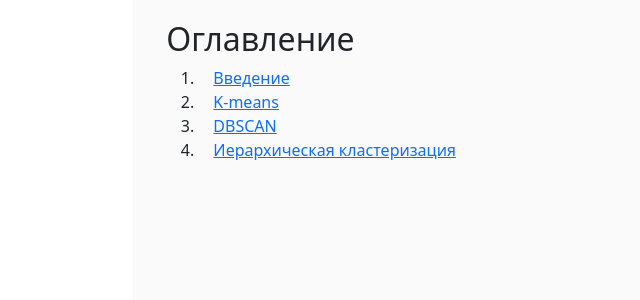
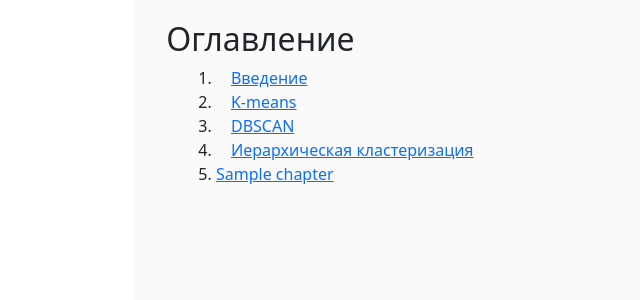
Before and after one commit to DmitriyDog/ClusterBook, a Django app: page / in a window 1280 px wide. Shown: the part 54-354 px from the top of the page, without its empty margins (59-699 px from the left). Run offline with Django 5.2, Linux system fonts and the light colour scheme; tables that the repository leaves empty hold one stand-in row (values such as "Sample post"); some libraries are stand-ins or nearby versions.

Commit message:
Добавил в оглавление вывод названий глав и статей из БД. Добавил в оглаление многоуровневый список.

```diff
--- a/ClusterTextbook/articles/templates/index.html
+++ b/ClusterTextbook/articles/templates/index.html
@@ -18,7 +18,28 @@
             width: 70%;
             height: 100%; /* Высота равна половине высоты окна браузера */
             background-color: #FAFAFA; /* Серый цвет заливки */
-            z-index: -1;}</style>
+            z-index: -1;}
+
+            ol {
+               /* убираем стандартную нумерацию */
+               list-style: none;
+               /* Идентифицируем счетчик и даем ему имя li.
+                Значение счетчика не указано - по умолчанию оно равно 0 */
+               counter-reset: li;
+            }
+
+            li:before {
+               /* Определяем элемент, который будет нумероваться — li.
+                Псевдоэлемент before указывает, что содержимое, вставляемое
+                 при помощи свойства content, будет располагаться перед пунктами списка.
+                  Здесь же устанавливается значение приращения счетчика (по умолчанию равно 1). */
+               counter-increment: li;
+               /* С помощью свойства content выводится номер пункта списка.
+                counters() означает, что генерируемый текст представляет собой
+                 значения всех счетчиков с таким именем. Точка в кавычках добавляет
+                  разделяющую точку между цифрами, а точка с пробелом добавляется перед
+                   содержимым каждого пункта списка */
+               content: counters(li, ".") ". ";}</style>
 </head>
 <body>
 <nav class="navbar navbar-expand-lg" style="background-color: #E0F3AA; font-size: 18px;">
@@ -40,6 +61,23 @@
                 <li><a href="/articles/k-means" class="article">K-means</a></li>
                 <li><a href="/articles/dbscan" class="article">DBSCAN</a></li>
                 <li><a href="/articles/hierarchy-clusters" class="article">Иерархическая кластеризация</a></li>
+                {% if chapter_list %}
+                    {% for chap in chapter_list %}
+                        <li>
+                        {% if chap.article_set.all|length > 1 %}
+                            {{ chap.chapter_name }}
+                            <ol>
+                                {% for article in chap.article_set.all %}
+                                    <li><a href="/">{{ article.article_name }}</a></li>
+                                {% endfor %}
+                            </ol>
+                        {% else %}
+                            <a href="/"> {{ chap.chapter_name }}</a>
+                        {% endif %}
+                        </li>
+                    {% endfor %}
+                {% else %}
+                {% endif %}
             </ol>
         </div>
         <div class="col-3"></div>
--- a/ClusterTextbook/articles/views.py
+++ b/ClusterTextbook/articles/views.py
@@ -1,14 +1,18 @@
 from django.http import HttpResponse
 from django.template import loader
+from .models import Chapter, Article
 
 
 def index(request):
     # Создаётся шаблон на основе странички
     template = loader.get_template('index.html')
 
+    # Получаю список всех глав, сортирую по номеру и заранее загружаю связанные с ними статьи через prefetch_related
+    chapter_list = Chapter.objects.order_by("chapter_order").prefetch_related("article_set")
     # Это данные, которые нужно подставить в шаблон.
-    # В этой конкретной ситуации данные туда подставлять не нужно, поэтому словарь остаётся пустым.
-    context = {}
+    context = {
+        "chapter_list": chapter_list
+    }
 
     # Шаблон превращается в “отрендеренную страницу” после того, как туда подставлены данные.
     rendered_page = template.render(context, request)
@@ -17,6 +21,8 @@ def index(request):
 
 def article_page(request, article_name:str):
     template = loader.get_template(f'{article_name}.html')
+
+    # В данном случае никаких данных вставлять не нужно и контекста нет
     context = {}
     rendered_page = template.render(context, request)
     return HttpResponse(rendered_page)
```
